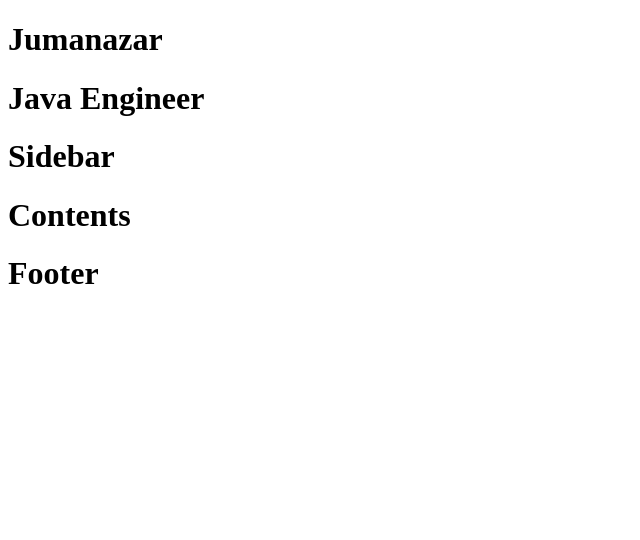
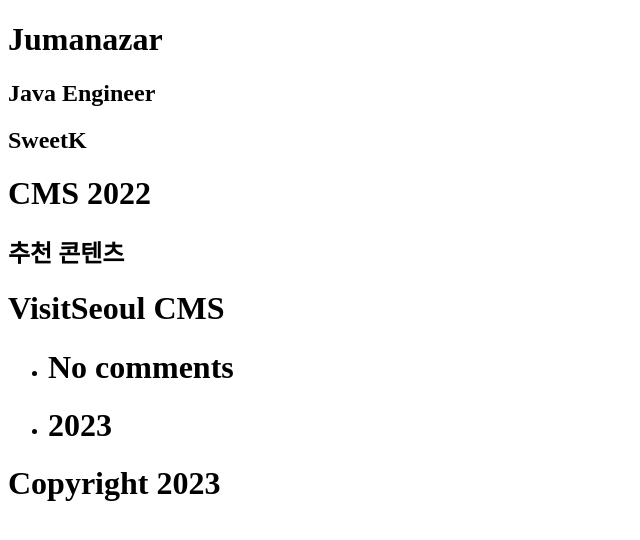
Before and after one commit to jsr1611/react-practice, a React (Create React App) app in the folder react-standard/: page / in a window 1280 px wide. Shown: the top 540 px of the page, without its empty margins (0-640 px from the left). Built offline with nearby package versions, Linux system fonts and the light colour scheme; the HTML template or start-up script is replaced by a standard one.

Commit message:
added styled component deps, updated components to have props

```diff
--- a/react-standard/package.json
+++ b/react-standard/package.json
@@ -14,6 +14,8 @@
         "react": "^18.2.0",
         "react-dom": "^18.2.0",
         "react-scripts": "5.0.1",
+        "styled-components": "^5.3.8",
+        "styled-reset": "^4.4.5",
         "typescript": "^4.4.2",
         "web-vitals": "^2.1.0"
     },
@@ -39,5 +41,8 @@
             "last 1 firefox version",
             "last 1 safari version"
         ]
+    },
+    "devDependencies": {
+        "@types/styled-components": "^5.1.26"
     }
 }
--- a/react-standard/src/App.tsx
+++ b/react-standard/src/App.tsx
@@ -9,10 +9,22 @@
     //view
     return (
         <>
-            <Header title="Jumanazar" description="Java Engineer" />
-            <Sidebar />
-            <Contents />
-            <Footer />
+            <Header
+                name="Jumanazar"
+                title="Java Engineer"
+                description="SweetK"
+            />
+            <Sidebar title="CMS 2022" menu="추천 콘텐츠" />
+            <Contents
+                title="VisitSeoul CMS"
+                description="No comments"
+                version={new Date().getFullYear()}
+            />
+            <Footer
+                title="Copyright"
+                description="(www.jumanazar.uz)"
+                year={new Date().getFullYear()}
+            />
         </>
     );
 }
--- a/react-standard/src/layout/Contents.tsx
+++ b/react-standard/src/layout/Contents.tsx
@@ -1,10 +1,28 @@
 /**
  * @description Contents Component
  * @see https://www.jumanazar.uz/react-practice
- * @returns
  */
-function Contents() {
-    return <h1>Contents</h1>;
+
+type Props = {
+    title: string;
+    description?: string;
+    version?: number;
+};
+
+function Contents({ title, description, version }: Props) {
+    return (
+        <>
+            <h1>{title}</h1>
+            <ul>
+                <li>
+                    <h1>{description}</h1>
+                </li>
+                <li>
+                    <h1>{version}</h1>
+                </li>
+            </ul>
+        </>
+    );
 }
 
 export default Contents;
--- a/react-standard/src/layout/Footer.tsx
+++ b/react-standard/src/layout/Footer.tsx
@@ -1,10 +1,23 @@
 /**
  * @description Footer Component
  * @see https://www.jumanazar.uz/react-practice
- * @returns
+ *
  */
-function Footer() {
-    return <h1>Footer</h1>;
+
+type Props = {
+    title: string;
+    description?: string;
+    year: number;
+};
+
+function Footer({ title, description, year }: Props) {
+    return (
+        <>
+            <h1>
+                {title} {year}
+            </h1>
+        </>
+    );
 }
 
 export default Footer;
--- a/react-standard/src/layout/Header.tsx
+++ b/react-standard/src/layout/Header.tsx
@@ -4,16 +4,18 @@
  */
 
 type Props = {
+    name: string;
     title: string;
     description: string;
 };
 
-function Header({ title, description }: Props) {
+function Header({ name, title, description }: Props) {
     //view
     return (
         <>
-            <h1>{title}</h1>
-            <h1>{description}</h1>
+            <h1>{name}</h1>
+            <h2>{title}</h2>
+            <h2>{description}</h2>
         </>
     );
 }
--- a/react-standard/src/layout/Sidebar.tsx
+++ b/react-standard/src/layout/Sidebar.tsx
@@ -1,10 +1,21 @@
 /**
  * @description Sidebar Component
  * @see https://www.jumanazar.uz/react-practice
- * @returns
  */
-function Sidebar() {
-    return <h1>Sidebar</h1>;
+
+type Props = {
+    title: string;
+    description?: string;
+    menu?: string;
+};
+
+function Sidebar({ title, description, menu }: Props) {
+    return (
+        <>
+            <h1>{title}</h1>
+            <h2>{menu}</h2>
+        </>
+    );
 }
 
 export default Sidebar;
```
Also changed, not shown: 1 other file (tests, documents, lock files or other folders).
